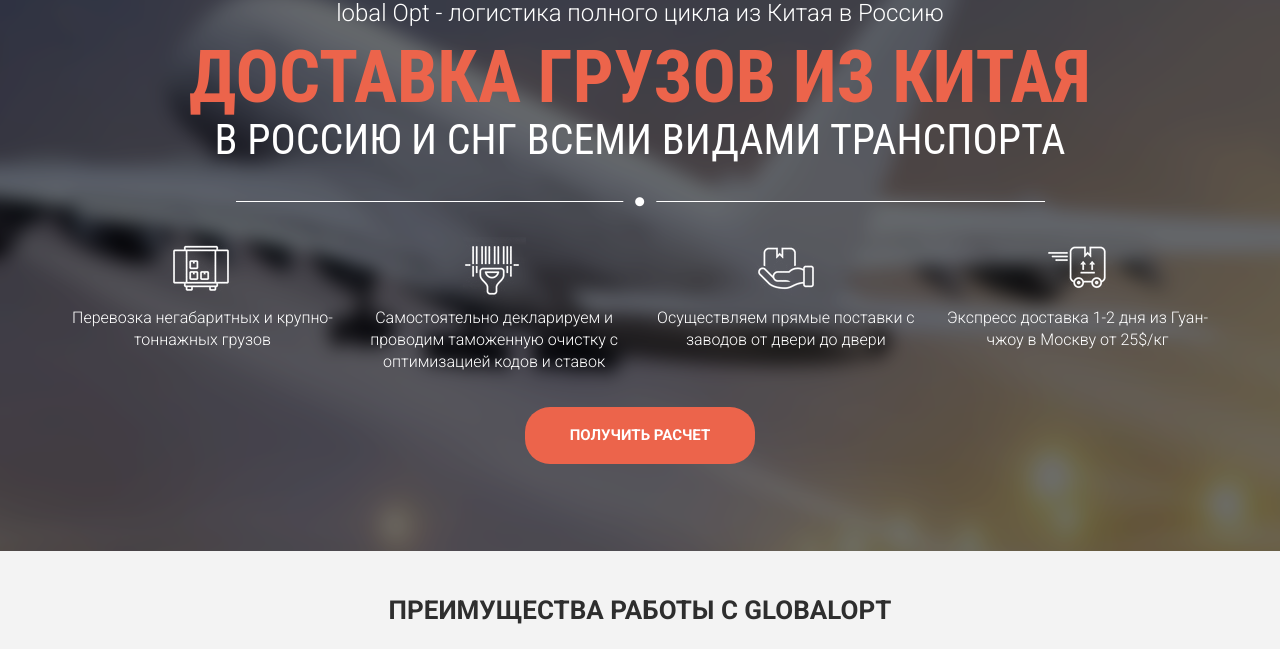
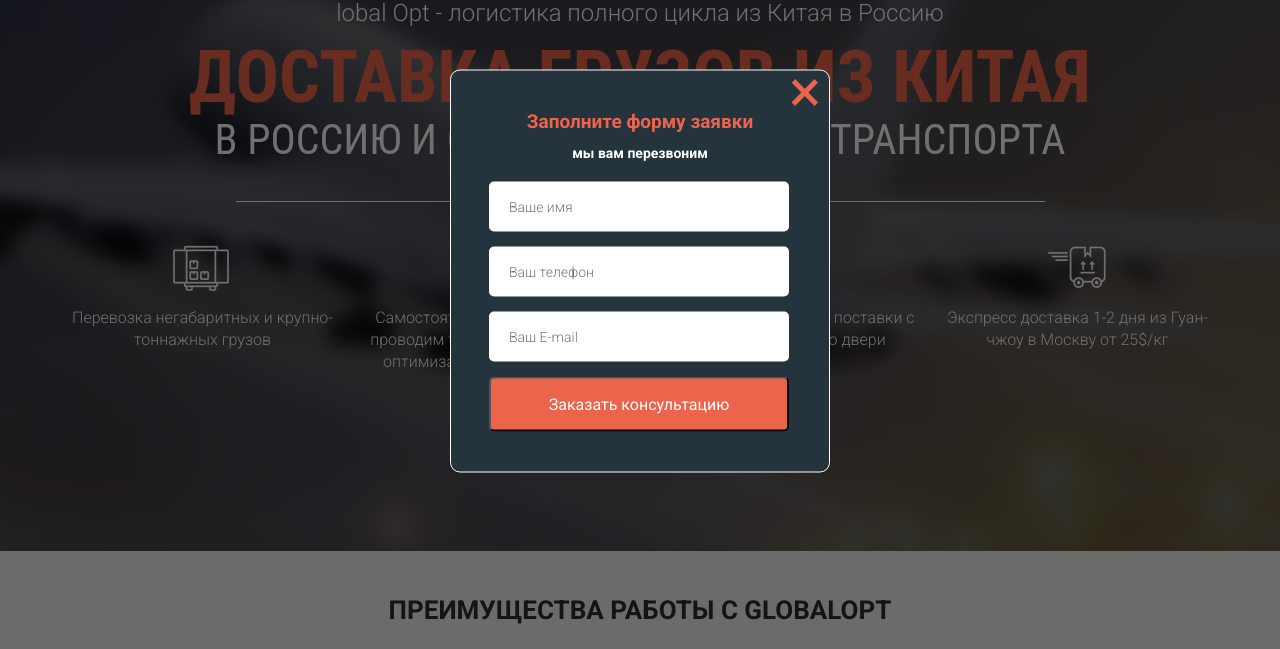
Before and after one commit to 111spartanec111/GlobalOpt, a website: page src/index.html in a window 1280 px wide. Both pictures are taken after a click on the button "ПЕРЕЗВОНИТЕ МНЕ". Shown: the part 129-778 px from the top of the page. Drawn offline with Linux system fonts and the light colour scheme.

Commit message:
модалка

```diff
--- a/src/index.html
+++ b/src/index.html
@@ -101,7 +101,7 @@
                 <div class="header__call">Есть вопросы?</div>
                 <a href="tel:+73339990000" class="header__number">+7 (926) 423-01-00</a>
             </div>
-            <button class="header__btn">Перезвоните мне</button>
+            <button data-modal="consultation" class="header__btn">Перезвоните мне</button>
 
         <div class="hamburger">
             <span></span>
@@ -133,7 +133,7 @@
             <div class="first__descr">Экспресс доставка 1-2 дня из Гуан- <br> чжоу в Москву от 25$/кг</div>
         </div>
     </div>
-    <button class="first__btn">Получить расчет</button>
+    <button data-modal="consultation" class="first__btn">Получить расчет</button>
 </div>
 </section>
 
@@ -288,11 +288,25 @@
 
 
 <div class="overlay">
+
+    <div class="modal" id="consultation">
+        <div class="modal__close">&times;</div>
+        <div class="modal__subtitle">Заполните форму заявки</div>
+        <div class="modal__descr">мы вам перезвоним</div>
+        <form class="feed-form" action="#">
+            <input name="name" placeholder="Ваше имя" type="text">
+            <input name="phone"  placeholder="Ваш телефон" >
+            <input name="email"  placeholder="Ваш E-mail" type="email">
+            <button class="button button_submit">Заказать консультацию</button>
+        </form>
+    </div>
+
     <div class="modal modal_mini" id="thanks">
         <div class="modal__close">&times;</div>
         <div class="modal__subtitle">Спасибо за обращение!</div>
         <div class="modal__descr">Свяжусь с вами в ближайшее время!</div>
     </div>
+
 </div>
 
 
--- a/src/js/script.js
+++ b/src/js/script.js
@@ -6,10 +6,16 @@
 // $('[data-modal=consultation]').on('click', function(){
 //   $('.overlay, #thanks').fadeIn('slow');
 // });
+
+// Вызов модалки по клику на кнопки на 1 экране
+$('[data-modal=consultation]').on('click', function(){
+  $('.overlay, #consultation').fadeIn('slow');
+});
 // Крестик
-$('.overlay, modal__close').on('click', function() {
-  $('.overlay, #thanks').fadeOut('slow');
+$(' .modal__close').on('click', function() {
+  $('.overlay, #thanks, #consultation').fadeOut('slow');
 });
+
 
 
 // Меню
@@ -17,6 +23,7 @@ const hamburger = document.querySelector('.hamburger'),
       menu = document.querySelector('.menu'),
       close = document.querySelector('.menu__close');
       overlay = document.querySelector('.menu__overlay')
+
 
       hamburger.addEventListener('click',()=> {
         menu.classList.add('active');
@@ -29,6 +36,7 @@ const hamburger = document.querySelector('.hamburger'),
       overlay.addEventListener('click',()=> {
         menu.classList.remove('active');
       });
+
 
 
 // Заполнение полосок от заданного значения
@@ -47,6 +55,7 @@ function validateForms(form){
           required: true,
           minlength: 2
         },
+        phone: "required",
         textarea: {
           required: true,
           minlength: 5
@@ -62,7 +71,7 @@ function validateForms(form){
           required: "Введите своё имя",
           minlength: jQuery.validator.format("Введите минимум {0} символа")
         },
-
+        phone: "Введите ваш номер телефона",
         email: {
           required: "Пожалуйста, введите почту",
           email: "Неправильно введена почта!"
@@ -111,7 +120,9 @@ function validateForms(form){
       url: "mailer/smart.php",
       data: $(this).serialize()
     }).done(function(){
+      $('#consultation').fadeOut();
       $('.overlay, #thanks').fadeIn('slow');
+
       $('form').trigger('reset');
     });
     return false;
--- a/src/sass/blocks/_contacts.scss
+++ b/src/sass/blocks/_contacts.scss
@@ -105,22 +105,34 @@
 }
 
 #email-error {
-    top: 35px;
+    font-weight: 700;
+    position: relative;
+    top: -11px;
     color: red;
 }
 
 #name-error {
-    top: 35px;
+    font-weight: 700;
+    position: relative;
+    top: -11px;
     color: red;
 }
 
+#phone-error {
+    font-weight: 700;
+    position: relative;
+    top: -11px;
+    color: red;
+}
 
 #text-error {
+    font-weight: 700;
     top: 50px;
     color: red;
 }
 
 #checkbox-error {
-    top: 50px;
+    font-weight: 700;
+    top: 40px;
     color: red;
 }
--- a/src/sass/blocks/_modal.scss
+++ b/src/sass/blocks/_modal.scss
@@ -5,24 +5,25 @@
     height: 100%;
     top: 0;
     background-color: rgba(0,0,0, 0.56);
-    z-index: 100;
+
 }
 .modal {
-    background: linear-gradient(#ffa501,#f57507);
-    position: absolute;
+    border: 1px solid white;
+    position: relative;
     top: 50%;
     left: 50%;
     transform: translate(-50%, -50%);
     width: 380px;
     min-height: 400px;
-    background-color: #F2F2F2;
+    background-color: #25333c;;
     padding: 38px 38px 40px 38px;
-    z-index: 1000;
+    border-radius: 10px ;
+    z-index: 10;
     &__close {
         position: absolute;   /* крестик */
-        top: 8px;
-        right: 10px;
-        font-size: 44px;
+        top: 10px;
+        right: 8px;
+        font-size: 60px;
         line-height: 21px;
         color: $main-color;
         cursor: pointer;
@@ -31,7 +32,7 @@
         font-weight: 700;
         font-size: 19px;
         line-height: 25px;
-        color: #0D0D0D;
+        color: $main-color;
         text-align: center;
     }
     &__descr {
@@ -39,7 +40,7 @@
         font-weight: 700;
         font-size: 14px;
         line-height: 18px;
-        color: #0D0D0D;
+        color: #ffffff;
         text-align: center;
     }
     &_mini {
@@ -47,7 +48,35 @@
         border-radius: 20px;
     }
 }
+ .feed-form {
+    display: flex;
+    flex-direction: column;
+    justify-content: start;
+    margin-top: 20px;
+    input {
+        width: 300px;
+        height: 50px;
+        border-radius: 5px;
+        background-color: #fff;
+        margin-bottom: 15px;
+        border: none;
+        padding: 0 20px;
+        color: #4b4b4b;
+        font-size: 14px;
+        font-weight: 300;
+        line-height: 66px;
+        outline: 0;
+    }
+    .button_submit {
+        width: 300px;
+        height: 55px;
+        font-size: 16px;
+        border-radius: 5px ;
+        background-color: $main-color;
+        color:#ffffff;
+    }
+ }
 
-    #thanks {
+    #thanks, #consultation {
         display: none;
     }
```
Also changed, not shown: dist/css/style.min.css, dist/index.html, dist/js/script.js, src/css/style.min.css.
